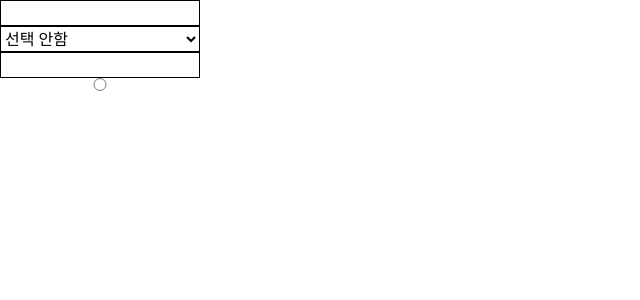
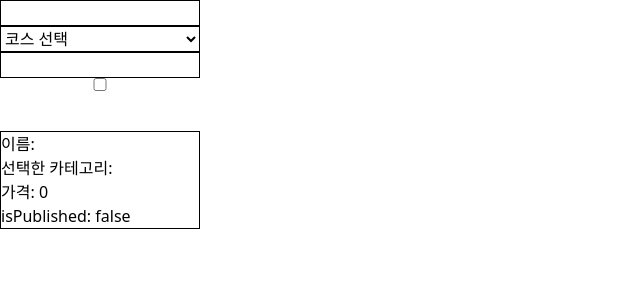
Before and after one commit to cokid1998/react-playground, a React app: page / in a window 1280 px wide. Shown: the top 300 px of the page, without its empty margins (0-640 px from the left). Built offline with nearby package versions, Linux system fonts and the light colour scheme; data requests are answered from the project's data file; the HTML template or start-up script is replaced by a standard one.

Commit message:
UI상태와 서버 상태가 달라지는 이유

```diff
--- a/package.json
+++ b/package.json
@@ -8,11 +8,11 @@
     "build": "tsc -b && vite build",
     "lint": "eslint .",
     "preview": "vite preview",
-    "server": "json-server db.json --port 3001"
+    "server": "json-server --watch db.json --port 3001"
   },
   "dependencies": {
     "@tailwindcss/vite": "^4.1.18",
-    "json-server": "^1.0.0-beta.15",
+    "json-server": "^0.17.4",
     "react": "^19.2.0",
     "react-dom": "^19.2.0",
     "tailwindcss": "^4.1.18"
--- a/src/App.tsx
+++ b/src/App.tsx
@@ -14,9 +14,10 @@ interface ServerPayload {
 
 interface UIState {
   title: string;
-  // 두번째 문제
-  // 기획에서 select의 첫번째 option태그는 "선택안함"을 보여줘야함
-  // categories 타입에 null이 추가 됨
+  /*
+    기획요구사항: select의 첫번째 option태그는 "코스 선택"을 보여줘야함
+    categories 타입에 null이 추가 됨
+  */
   categories: CategoriesResponse | null;
   price: number;
   isPublished: boolean;
@@ -24,7 +25,12 @@ interface UIState {
 
 function App() {
   const [categories, setCategories] = useState<CategoriesResponse[]>([]);
-  const [form, setForm] = useState<UIState | null>(null);
+  const [form, setForm] = useState<UIState>({
+    title: "",
+    categories: null,
+    price: 0,
+    isPublished: false,
+  });
 
   useEffect(() => {
     const fetchCategories = async () => {
@@ -35,20 +41,80 @@ function App() {
     fetchCategories();
   }, []);
 
+  const handleInputChange = (e: React.ChangeEvent<HTMLInputElement>) => {
+    const { id, value, checked, type } = e.target;
+
+    setForm((prev) => ({
+      ...prev,
+      [id]: type === "checkbox" ? checked : value,
+    }));
+  };
+
+  const handleSelectChange = (e: React.ChangeEvent<HTMLSelectElement>) => {
+    const { value } = e.target;
+
+    if (value === "") {
+      setForm((prev) => ({ ...prev, categories: null }));
+      return;
+    }
+
+    const selectedCategory =
+      /* DOM에서 가져오는 value는 string이기 때문에 number로 변환해줘야함 */
+      categories.find((cat) => cat.id === Number(value)) ?? null;
+
+    setForm((prev) => ({
+      ...prev,
+      categories: selectedCategory,
+    }));
+  };
+
   return (
+    <div className="flex flex-col gap-10">
       <form className="flex flex-col w-50">
-      <input className="border" value={form?.title} />
-      <select className="border">
-        <option value={""}>선택 안함</option>
+        <input
+          className="border"
+          id={"title"}
+          value={form?.title}
+          onChange={handleInputChange}
+        />
+        <select
+          id="categories"
+          className="border"
+          onChange={handleSelectChange}
+        >
+          {/*
+            option의 value에 UIState의 categories타입의 유니온 타입인 null을 넣고싶은데 value에 null을 넣을 수 없음
+            그래서 빈 문자열을 넣어야함
+          */}
+          <option value={""}>코스 선택</option>
           {categories?.map((cat) => (
             <option key={cat.id} value={cat.id}>
               {cat.name}
             </option>
           ))}
         </select>
-      <input className="border" type="number" />
-      <input type="radio" />
+        <input
+          className="border"
+          id="price"
+          type="number"
+          onChange={handleInputChange}
+        />
+        <input
+          type="checkbox"
+          id="isPublished"
+          onChange={handleInputChange}
+          checked={form.isPublished}
+        />
       </form>
+
+      <div className="border w-50">
+        <div>이름: {form.title}</div>
+        {/* 이 UI때문에 form 상태의 카테고리를 객체로 value와 name을 가지는 객체로 만들 수 밖에 없음  */}
+        <div>선택한 카테고리: {form.categories?.name}</div>
+        <div>가격: {form.price}</div>
+        <div>isPublished: {form.isPublished + ""}</div>
+      </div>
+    </div>
   );
 }
 
```
Also changed, not shown: 1 other file (tests, documents, lock files or other folders). Lines whose indentation alone changed are shown as unchanged.
